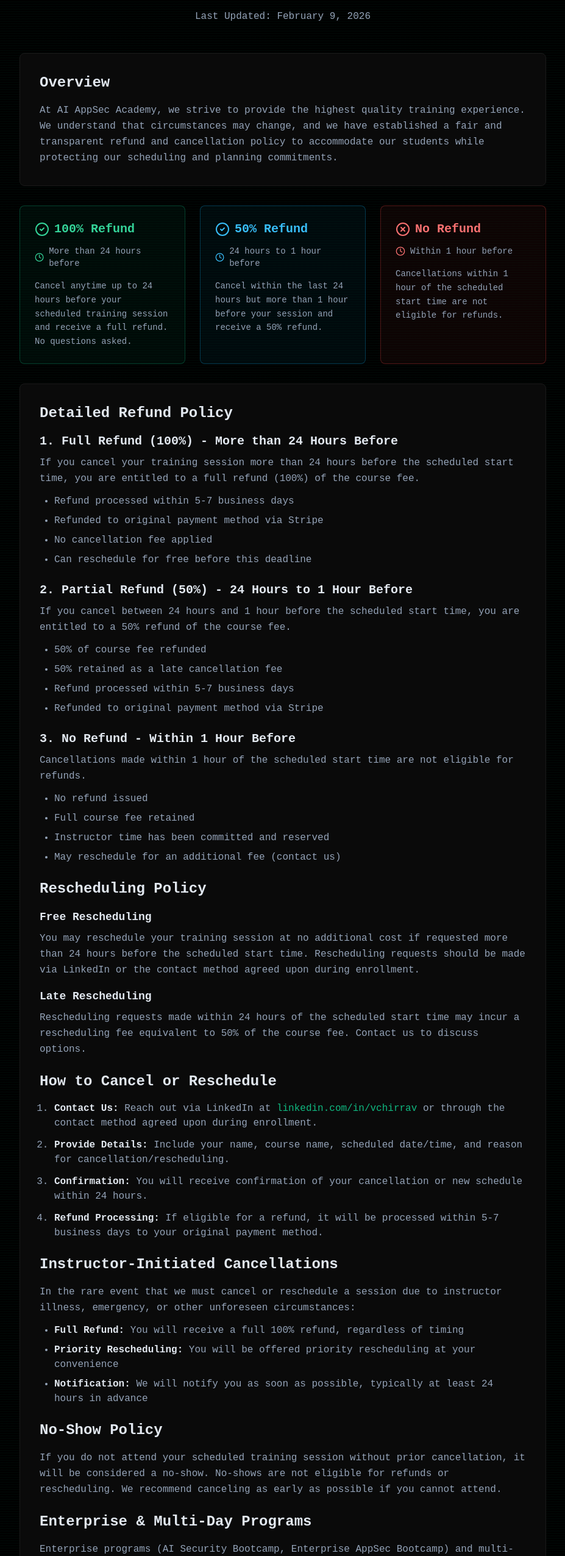
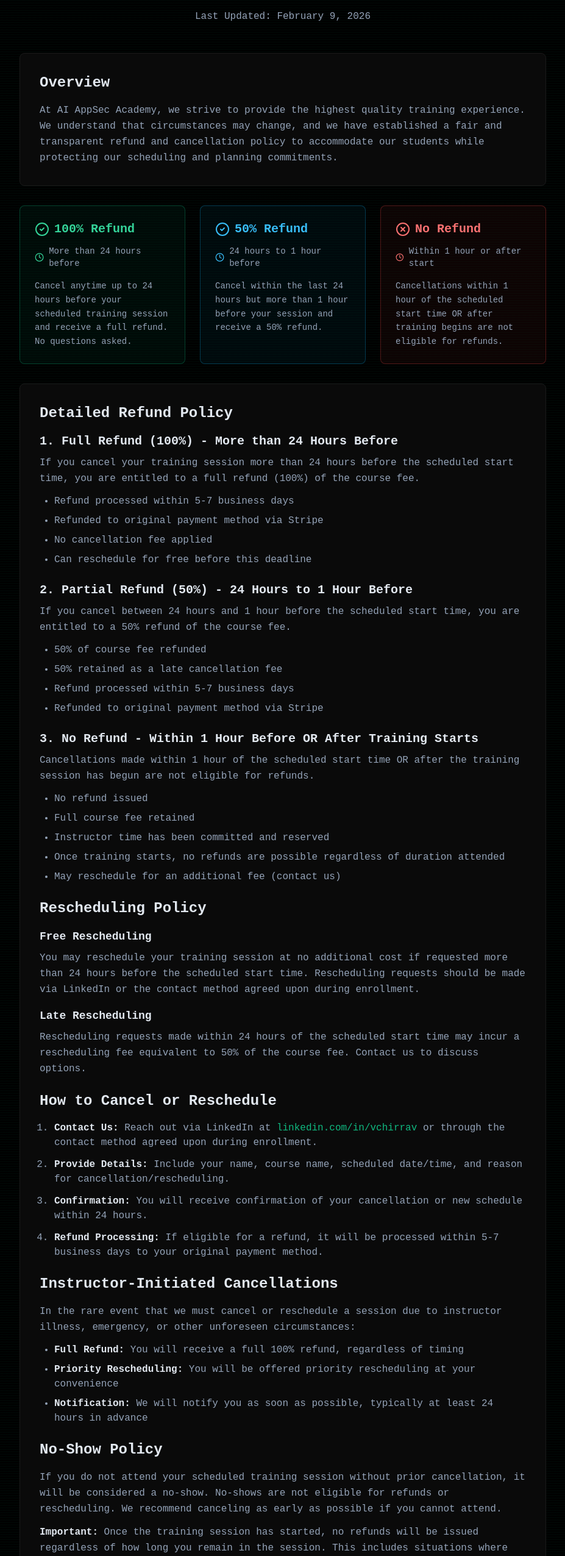
Before and after one commit to chvasu/ai_appsec_academy, a Next.js app: page /refund-policy in a window 1280 px wide. Shown: the part 248-2800 px from the top of the page at 61% size, without its empty margins (176-1103 px from the left). Built offline with nearby package versions, Linux system fonts and the light colour scheme.

Commit message:
Update refund policy to clarify no refunds after training starts
Clarify that no refunds are given within 1 hour of scheduled start OR
after the training session begins. Updated in all sections: summary cards,
detailed policy, quick reference table, and no-show policy.

```diff
--- a/app/refund-policy/page.tsx
+++ b/app/refund-policy/page.tsx
@@ -76,11 +76,11 @@ export default function RefundPolicyPage() {
             </div>
             <div className="flex items-center gap-2 mb-4">
               <Clock className="w-4 h-4 text-red-400" />
-              <span className="text-sm text-cyber-muted">Within 1 hour before</span>
+              <span className="text-sm text-cyber-muted">Within 1 hour or after start</span>
             </div>
             <p className="text-sm text-cyber-muted leading-relaxed">
-              Cancellations within 1 hour of the scheduled start time are not eligible
-              for refunds.
+              Cancellations within 1 hour of the scheduled start time OR after training
+              begins are not eligible for refunds.
             </p>
           </div>
         </div>
@@ -125,16 +125,17 @@ export default function RefundPolicyPage() {
 
               <div>
                 <h3 className="text-xl font-semibold text-cyber-text mb-2">
-                  3. No Refund - Within 1 Hour Before
+                  3. No Refund - Within 1 Hour Before OR After Training Starts
                 </h3>
                 <p className="leading-relaxed mb-3">
-                  Cancellations made within 1 hour of the scheduled start time are not eligible
-                  for refunds.
+                  Cancellations made within 1 hour of the scheduled start time OR after the
+                  training session has begun are not eligible for refunds.
                 </p>
                 <ul className="list-disc pl-6 space-y-2">
                   <li>No refund issued</li>
                   <li>Full course fee retained</li>
                   <li>Instructor time has been committed and reserved</li>
+                  <li>Once training starts, no refunds are possible regardless of duration attended</li>
                   <li>May reschedule for an additional fee (contact us)</li>
                 </ul>
               </div>
@@ -212,10 +213,16 @@ export default function RefundPolicyPage() {
 
           <section>
             <h2 className="text-2xl font-bold text-cyber-text mb-4">No-Show Policy</h2>
-            <p className="leading-relaxed">
+            <p className="leading-relaxed mb-3">
               If you do not attend your scheduled training session without prior cancellation,
               it will be considered a no-show. No-shows are not eligible for refunds or
               rescheduling. We recommend canceling as early as possible if you cannot attend.
+            </p>
+            <p className="leading-relaxed">
+              <strong className="text-cyber-text">Important:</strong> Once the training session
+              has started, no refunds will be issued regardless of how long you remain in the
+              session. This includes situations where you leave early or experience technical
+              difficulties after the session begins.
             </p>
           </section>
 
@@ -265,7 +272,7 @@ export default function RefundPolicyPage() {
                   <td className="p-4">5-7 business days</td>
                 </tr>
                 <tr className="border-b border-cyber-border/50">
-                  <td className="p-4">&lt; 1 hour before</td>
+                  <td className="p-4">&lt; 1 hour before OR after start</td>
                   <td className="p-4 text-red-400 font-semibold">No Refund</td>
                   <td className="p-4">N/A</td>
                 </tr>
```
